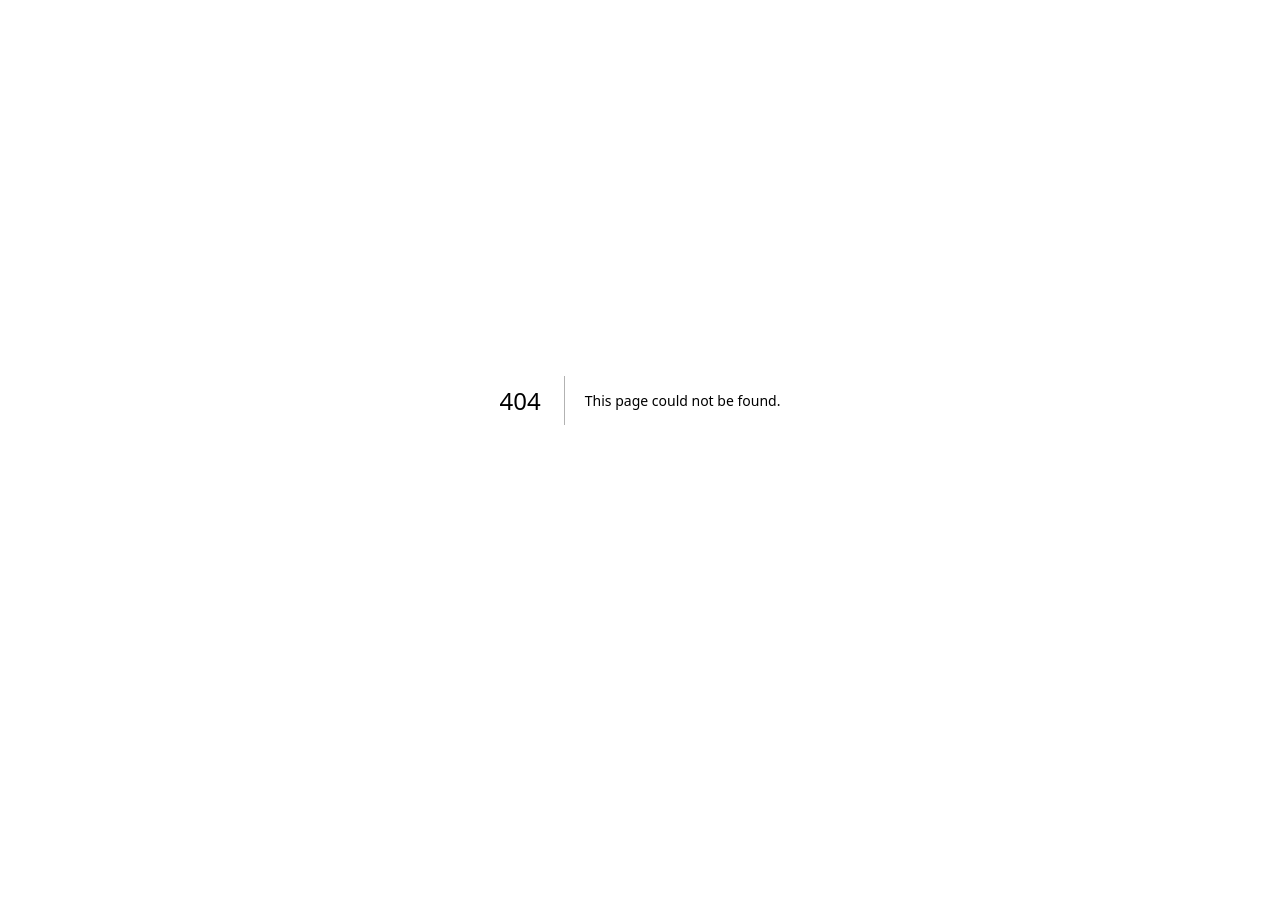
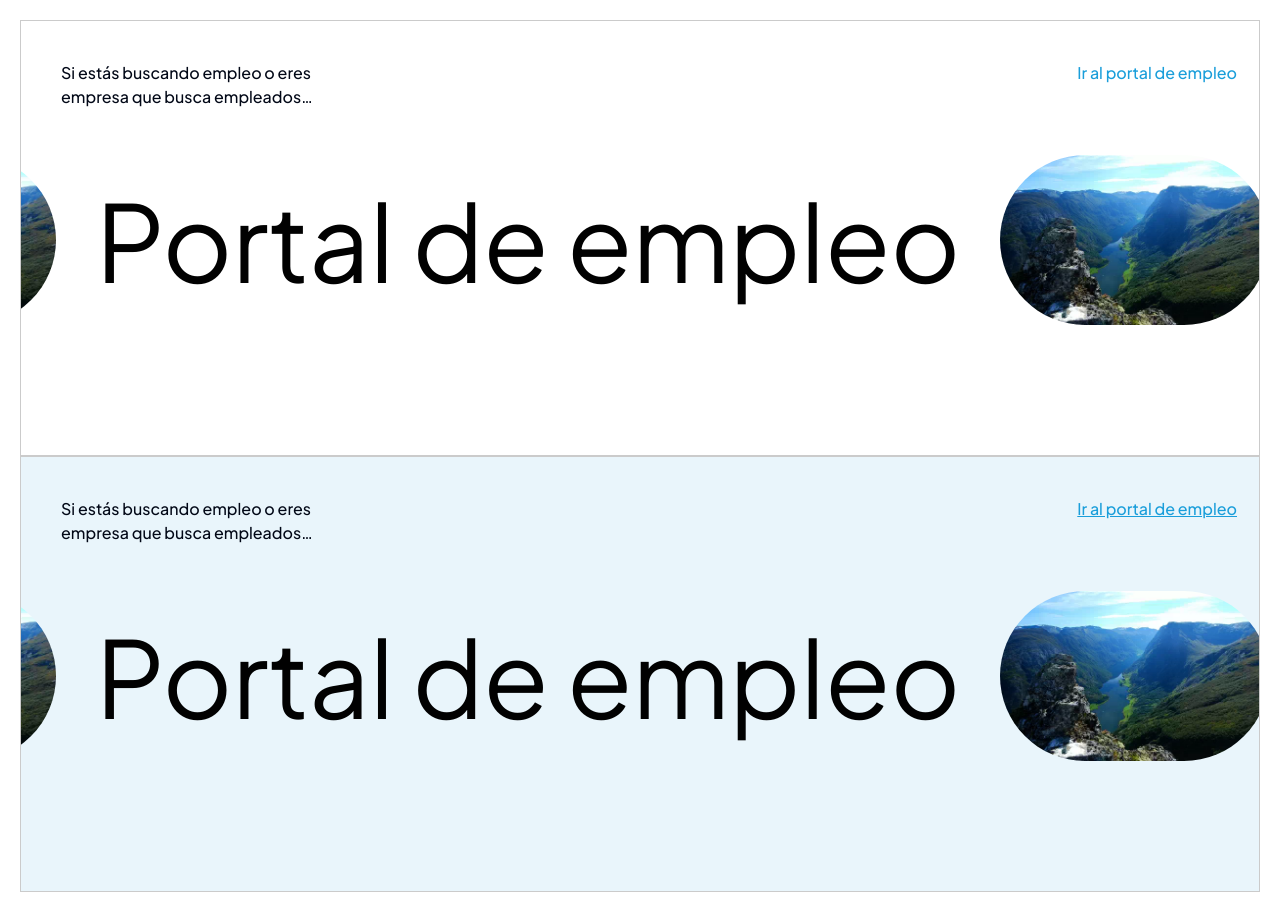
Before and after one commit to lanegrita/autismo_empleo, a Next.js app: page /playground/marquee in a window 1280 px wide. Before the commit this address had no page. Before the commit the page ends 800 px from the top, so only its background shows below. Built offline with nearby package versions, Linux system fonts and the light colour scheme.

Commit message:
Add MarqueeSection

```diff
--- a/app/components/ui/ImageComponent/ImageComponent.tsx
+++ b/app/components/ui/ImageComponent/ImageComponent.tsx
@@ -18,7 +18,7 @@ const ImageComponent: React.FC<ImageProps> = ({
   height,
   borderStyle = "simple",
   maxWidth,
-  maxHeight,
+  maxHeight
 }) => {
   const aspectRatio = (height / width) * 100; // Calculate aspect ratio in percentage
 
@@ -49,7 +49,7 @@ const ImageComponent: React.FC<ImageProps> = ({
 
   const style = {
     maxWidth,
-    maxHeight: maxHeight || calculatedMaxHeight,
+    maxHeight: maxHeight || calculatedMaxHeight
   };
 
   return (
--- /dev/null
+++ b/app/components/ui/marquee-section/MarqueeSection.tsx
@@ -0,0 +1,80 @@
+import React from "react";
+import Text from "../typography/Typography";
+import Marquee from "react-fast-marquee";
+import Image from "next/image";
+import { cn } from "@/lib/utils";
+
+interface MarqueeSectionProps {
+  variant: "default" | "azul";
+  items: MarqueeItemProps[];
+}
+
+export interface MarqueeItemProps {
+  imageUrl: string;
+  title: string;
+}
+
+const MarqueeSection: React.FC<MarqueeSectionProps> = ({ items, variant }) => {
+  return (
+    <div
+      className={cn(
+        "pt-20 pb-[53px] sm:pb-[113px] lg:pb-20 xl:pb-[130px] border border-gris2",
+        variant === "azul" && "bg-azulLight3"
+      )}
+    >
+      {/* Marquee Top */}
+      <div className="flex justify-between mb-23 ml-10 md:ml-20 mr-11">
+        <Text
+          variant="para"
+          tag="p"
+          fontWeight="medium"
+          className="max-w-[298px]"
+        >
+          Si estás buscando empleo o eres empresa que busca empleados…
+        </Text>
+        <Text
+          variant="para"
+          tag="p"
+          fontWeight="medium"
+          className="max-w-[298px] hidden sm:block"
+          color="blue"
+          underline={variant === "azul"}
+        >
+          Ir al portal de empleo
+        </Text>
+      </div>
+
+      {/* Marquee Bottom */}
+      <Marquee autoFill>
+        {items.map((item, index) => (
+          <MarqueeItem
+            key={index}
+            title={item.title}
+            imageUrl={item.imageUrl}
+          />
+        ))}
+      </Marquee>
+    </div>
+  );
+};
+
+const MarqueeItem: React.FC<MarqueeItemProps> = ({ title, imageUrl }) => {
+  return (
+    <div className="flex items-center  w-full gap-14 ml-14 sm:gap-20 sm:ml-20">
+      <div className="relative w-[190px] h-[120px] md:w-[222px] md:h-[140px] lg:w-[269px] lg:h-[170px]">
+        <Image src={imageUrl} fill alt="image" className="rounded-full" />
+      </div>
+
+      <Text
+        className="whitespace-nowrap"
+        variant="super-title-l"
+        color="default"
+        tag="h3"
+      >
+        {title}
+      </Text>
+    </div>
+  );
+};
+
+export default MarqueeSection;
--- /dev/null
+++ b/app/playground/marquee/page.tsx
@@ -0,0 +1,33 @@
+import ImageComponent from "@/app/components/ui/ImageComponent/ImageComponent";
+import MarqueeSection, {
+  MarqueeItemProps
+} from "@/app/components/ui/marquee-section/MarqueeSection";
+import Text from "@/app/components/ui/typography/Typography";
+import Image from "next/image";
+import React from "react";
+import Marquee from "react-fast-marquee";
+
+const firstMarquee: MarqueeItemProps[] = [
+  {
+    title: "Portal de empleo",
+    imageUrl: "/images/test.webp"
+  },
+  {
+    title: "Portal de voluntariado",
+    imageUrl: "/images/test.webp"
+  }
+];
+
+const page = () => {
+  return (
+    <div>
+      <div className="w-screen p-10">
+        {/* Marquee Container */}
+        <MarqueeSection items={firstMarquee} variant="default" />
+        <MarqueeSection items={firstMarquee} variant="azul" />
+      </div>
+    </div>
+  );
+};
+
+export default page;
--- a/package.json
+++ b/package.json
@@ -23,6 +23,7 @@
     "next": "14.0.3",
     "react": "^18",
     "react-dom": "^18",
+    "react-fast-marquee": "^1.6.2",
     "react-hook-form": "^7.48.2",
     "react-icons": "^4.12.0",
     "react-select": "^5.8.0",
```
Also changed, not shown: 1 other file (tests, documents, lock files or other folders).
